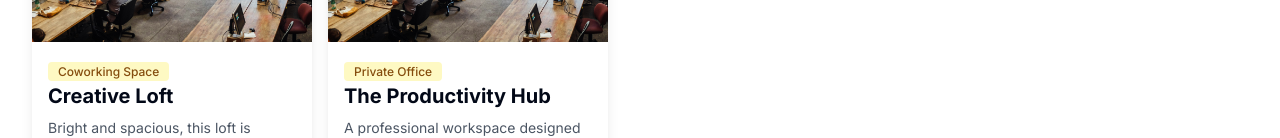
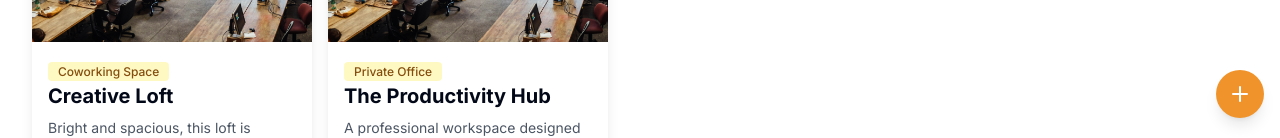
Before and after one commit to sphamandla-s/IShare, a Next.js app: page /search in a window 1280 px wide. Shown: the part 666-804 px from the top of the page. Built offline with nearby package versions, Linux system fonts and the light colour scheme; no server answers.

Commit message:
fixed the issue with redirate in auth

```diff
--- a/src/app/search/page.tsx
+++ b/src/app/search/page.tsx
@@ -1,4 +1,5 @@
 import Listings from '@/components/Listings'
+import FloatingButton from '@/components/shared/FloatingButton'
 import SpacesHeader from '@/components/spaces/SpacesHeader'
 import { spaces } from '@/constants'
 import React from 'react'
@@ -10,9 +11,10 @@ export default function page() {
         <main className='py-4'>
             <SpacesHeader />
 
+            <FloatingButton />
             <div className=' grid grid-cols-1 md:grid-cols-2 mt-5'>
                 <div className=''>
-                   <Listings data={spaces} />
+                    <Listings data={spaces} />
                 </div>
                 <div className='hidden md:flex'>
                     Map
```
